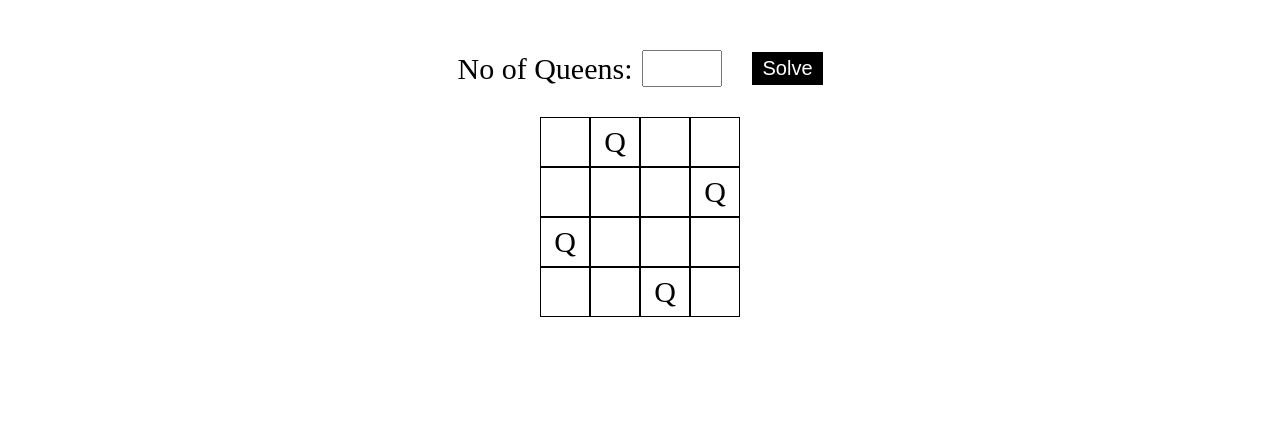
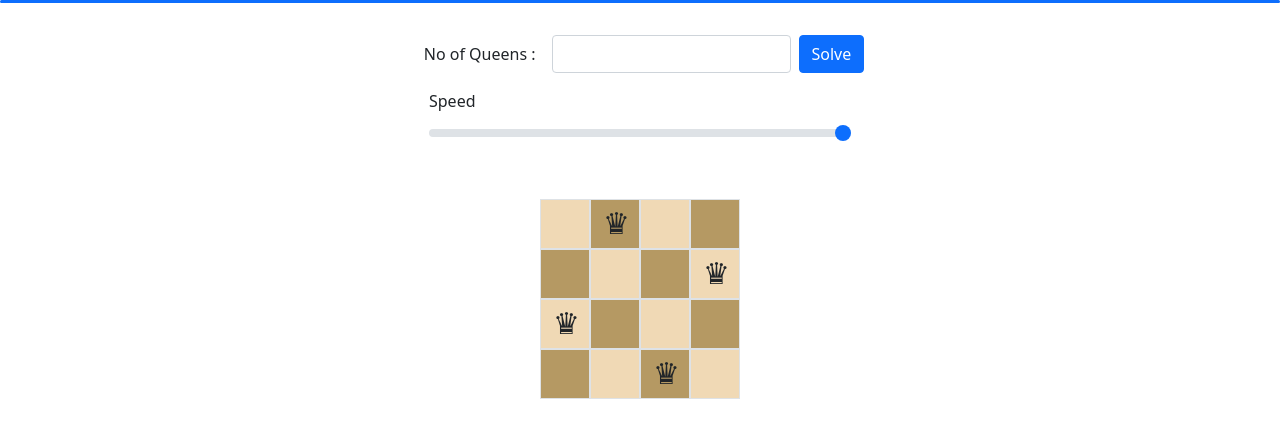
Before and after one commit to GanapathyPT/NQueen, a plain HTML site: page index.html in a window 1280 px wide. Both pictures are taken after a click on the button "Solve". Drawn offline with nearby package versions, Linux system fonts and the light colour scheme.

Commit message:
added design and animations

```diff
--- a/index.html
+++ b/index.html
@@ -5,69 +5,72 @@
     <meta http-equiv="X-UA-Compatible" content="IE=edge" />
     <meta name="viewport" content="width=device-width, initial-scale=1.0" />
     <title>N Queen</title>
+    <link
+      href="https://cdn.jsdelivr.net/npm/bootstrap@5.0.1/dist/css/bootstrap.min.css"
+      rel="stylesheet"
+      integrity="sha384-+0n0xVW2eSR5OomGNYDnhzAbDsOXxcvSN1TPprVMTNDbiYZCxYbOOl7+AMvyTG2x"
+      crossorigin="anonymous"
+    />
     <style>
-      * {
-        margin: 0;
-        padding: 0;
-        box-sizing: border-box;
+      html,
+      body {
+        scrollbar-width: thin;
       }
-      .container {
-        display: flex;
-        flex-direction: column;
-        align-items: center;
-        justify-content: center;
-        padding: 50px;
+      .square {
+        width: 50px;
+        height: 50px;
+        font-size: 30px;
       }
-      .input__container {
-        display: flex;
-        align-items: center;
+      .square__row:nth-child(even) .square:nth-child(even),
+      .square__row:nth-child(odd) .square:nth-child(odd) {
+        background-color: #f0d9b5;
       }
-      #nInput {
-        padding: 5px 10px;
-        width: 80px;
-        font-size: 20px;
-      }
-      .nInput__label {
-        font-size: 30px;
-        margin-right: 10px;
-      }
-      .solve__btn {
-        padding: 5px 10px;
-        margin-left: 30px;
-        font-size: 20px;
-        background-color: #000;
-        color: #fff;
-        outline: none;
-        border: none;
-        cursor: pointer;
-      }
-      .game__board {
-        margin-top: 30px;
-      }
-      .board__row {
-        display: flex;
-      }
-      .board__col {
-        height: 50px;
-        width: 50px;
-        font-size: 30px;
-        border: 1px solid black;
-
-        display: flex;
-        align-items: center;
-        justify-content: center;
+      .square__row:nth-child(odd) .square:nth-child(even),
+      .square__row:nth-child(even) .square:nth-child(odd) {
+        background-color: #b59963;
       }
     </style>
   </head>
   <body>
-    <div class="container">
-      <div class="input__container">
-        <label class="nInput__label" for="nInput">No of Queens:</label>
-        <input type="number" min="4" max="10" id="nInput" />
-        <button class="solve__btn">Solve</button>
+    <div class="progress" style="height: 3px">
+      <div class="progress-bar" role="progressbar" id="progress"></div>
+    </div>
+    <div class="container py-3">
+      <div class="px-5 mb-5 g-3 row justify-content-center">
+        <div class="col-12 row g-3 justify-content-center">
+          <label class="col-xs-12 col-md-auto col-form-label" for="nInput"
+            >No of Queens :</label
+          >
+          <div class="col-xs-12 col-md-3">
+            <input
+              class="form-control"
+              type="number"
+              min="4"
+              max="9"
+              id="nInput"
+            />
+          </div>
+          <button id="solveBtn" class="btn btn-primary col-xs-4 col-md-auto">
+            Solve
+          </button>
+        </div>
+        <div class="col-xs-12 col-sm-6 px-5">
+          <label for="speed" class="form-label">Speed</label>
+          <input
+            type="range"
+            class="form-range"
+            value="5"
+            min="0"
+            max="5"
+            step="1"
+            id="speed"
+          />
+        </div>
       </div>
 
-      <div class="game__board"></div>
+      <div class="row justify-content-center">
+        <div id="gameBoard" class="w-auto"></div>
+      </div>
     </div>
     <script src="./script.js" defer></script>
   </body>
--- a/script.js
+++ b/script.js
@@ -95,12 +95,14 @@ function placeQueens(gameBoard) {
         if (checkIfQueenCanBePlaced(gameBoard, [i, j])) {
           // place the queen as it is valid
           gameBoard[i][j] = 1;
+          ways.push({ i, j, queen: true });
 
           // calling the function
           // if it returns false then the current position is not a good position
           if (!placeQueens(gameBoard)) {
             // then remove the queen that placed currently
             gameBoard[i][j] = 0;
+            ways.push({ i, j, queen: false });
           } else {
             // if the recursive call returns true then the game is over
             // as it only return true if the no of queens is satisifed with their positions
@@ -120,20 +122,34 @@ function placeQueens(gameBoard) {
  *********************************************/
 
 // variables for the DOM manipulation
-const gameBoardDiv = document.querySelector(".game__board");
+const gameBoardDiv = document.getElementById("gameBoard");
 const nInput = document.getElementById("nInput");
-const solveBtn = document.querySelector(".solve__btn");
+const solveBtn = document.getElementById("solveBtn");
+const speedRange = document.getElementById("speed");
+const progressBar = document.getElementById("progress");
 let N = 4;
+const ways = [];
+const speedToMs = {
+  1: 4,
+  2: 3,
+  3: 2,
+  4: 1,
+  5: 0,
+};
 
 // whenever user changes N, make the board and store it
 nInput.addEventListener("change", (event) => {
-  const n = parseInt(event.target.value);
-  makeBoard(n);
-  N = n;
+  N = parseInt(event.target.value);
+  // N should be between 4 and 10 to maintain recursive calls limited
+  N = Math.min(9, N);
+  N = Math.max(4, N);
+
+  makeBoard(N);
+  event.target.value = N;
 });
 
 // solve the board when user clicks on solve button
-solveBtn.addEventListener("click", (event) => {
+solveBtn.addEventListener("click", () => {
   solveBoard();
 });
 
@@ -149,11 +165,11 @@ function makeBoard(n) {
     for (let j = 0; j < n; j++) {
       const colDiv = document.createElement("div");
       colDiv.id = `${i}_${j}`;
-      colDiv.classList.add("board__col");
+      colDiv.className = "border square";
       rowDiv.appendChild(colDiv);
     }
 
-    rowDiv.classList.add("board__row");
+    rowDiv.className = "row square__row";
     boardDiv.appendChild(rowDiv);
   }
 
@@ -164,24 +180,50 @@ function makeBoard(n) {
  * solve the board with DOM manipulation
  */
 async function solveBoard() {
+  solveBtn.disabled = true;
+  speedRange.disabled = true;
+  progressBar.style.width = "0px";
+
+  // getting the delay time user entered
+  const delayTiming = speedToMs[parseInt(speedRange.value)];
+  console.log("delay", delayTiming);
+
+  // emptying the array
+  ways.splice(0, ways.length);
+
   const board = new Array(N).fill(0).map((row) => new Array(N).fill(0));
   const solvedBoard = await placeQueens(board);
   printBoard(solvedBoard);
-  solvedBoard.forEach((row, i) => {
-    row.forEach(async (col, j) => {
-      if (col === 1) await setQueen(i, j, true);
-    });
-  });
+  // set only the ans with some interval
+  // solvedBoard.forEach((row, i) => {
+  //   row.forEach(async (col, j) => {
+  //     if (col === 1) await setQueen(i, j, true);
+  //   });
+  // });
+  for (let way in ways) {
+    console.log(ways[way]);
+    progressBar.style.width = `${parseFloat((way / (ways.length - 1)) * 100)}%`;
+    const { i, j, queen } = ways[way];
+
+    // setting the steps performed in DOM with the given delay
+    setQueen(i, j, queen);
+    await sleep(delayTiming);
+  }
+  solveBtn.disabled = false;
+  speedRange.disabled = false;
 }
 
 /**
  * set the Queen in DOM
  */
-function setQueen(i, j) {
-  return setTimeout(() => {
-    const squareDiv = document.getElementById(`${i}_${j}`);
-    squareDiv.innerText = "Q";
-  }, 100 * (i + j));
+function setQueen(i, j, queen) {
+  const squareDiv = document.getElementById(`${i}_${j}`);
+  squareDiv.innerText = queen ? "♛" : "";
+}
+
+// delay the execution for ms milliseconds
+function sleep(ms) {
+  return new Promise((resolve) => setTimeout(resolve, ms));
 }
 
 // make the board initially
```
